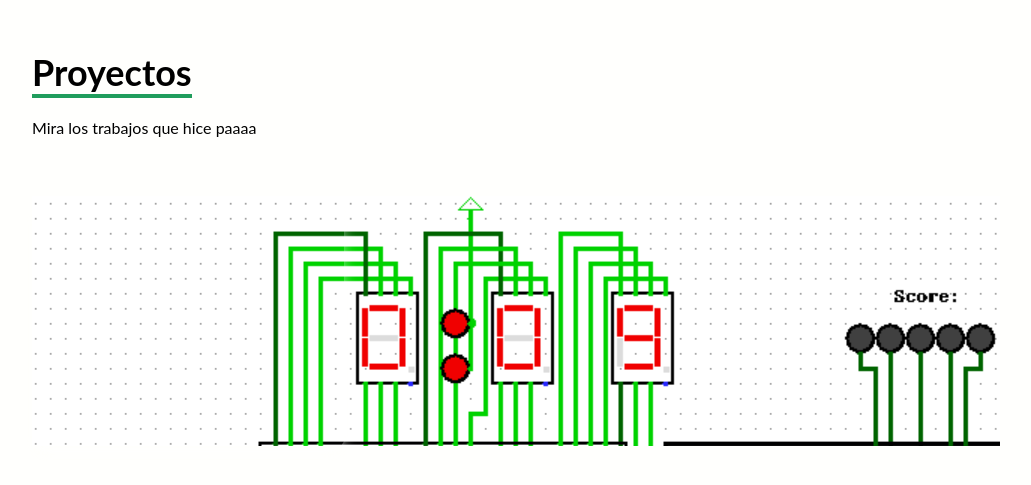
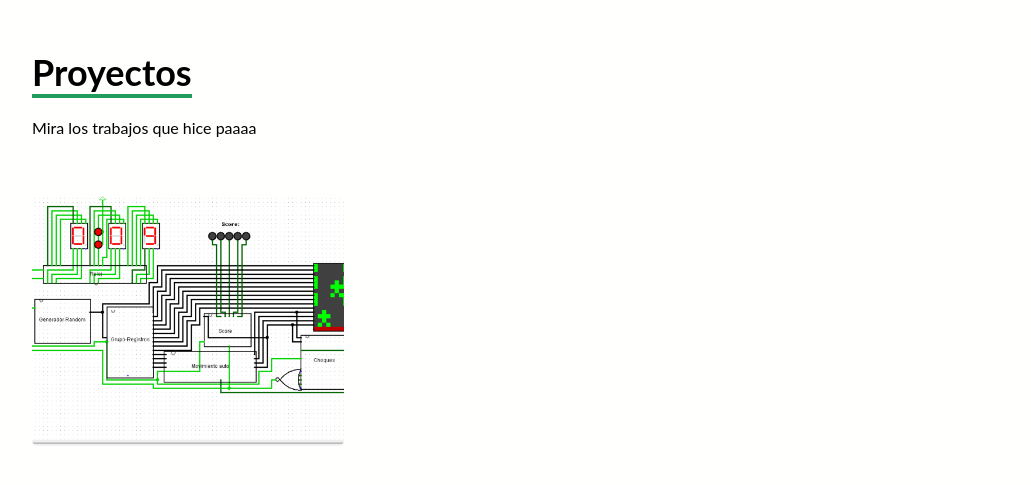
Before and after one commit to Andresdalla/PortfolioWeb, a React (Create React App) app: page / in a window 1280 px wide. Shown: the part 2551-3036 px from the top of the page, without its empty margins (124-1155 px from the left). Built offline with nearby package versions, Linux system fonts and the light colour scheme; the HTML template or start-up script is replaced by a standard one.

Commit message:
detalles del grid mi trabajo

```diff
--- a/src/components/MiTrabajo.jsx
+++ b/src/components/MiTrabajo.jsx
@@ -10,24 +10,23 @@ const MiTrabajo = () => {
                 <p className='py-6'>Mira los trabajos que hice paaaa</p>
             </div>
 
-            <div style={{backgroundImage: `url(${Logisim})`}}
-            className='grid sm:grid-cols-2 md:grid-cols-3 gap-4'>
-                <div className='shadow-lg shadow-[#fffffda9] group container rounded-md
+            <div className='grid sm:grid-cols-2 md:grid-cols-3 gap-4'>
+                <div style={{backgroundImage: `url(${Logisim})`}} className='shadow-lg shadow-[#fffffda9] group container rounded-md
                 flex justify-center items-center mx-auto content-div'>
                     {/* efecto hover */}
-                    <div>
-                        <span>
-
+                    <div className='opacity-0 group-hover:opacity-100'>
+                        <span className='text-2xl font-bold tracking-wider'>
+                            Juego en Logisim
                         </span>
-                        <div>
+                        <div className='pt-8 text-center'>
                             <a href="/">
-                                <button>
-
+                                <button className='text-center rounded-lg px-4 py-3 m-2 bg-white font-bold text-lg'>
+                                    Demo
                                 </button>
                             </a>
                             <a href="/">
-                                <button>
-
+                                <button className='text-center rounded-lg px-4 py-3 m-2 bg-white font-bold text-lg'>
+                                    Code
                                 </button>
                             </a>
                         </div>
--- a/src/index.css
+++ b/src/index.css
@@ -21,7 +21,7 @@
 .content-div:hover {
   background-image: linear-gradient(
   to right,
-  rgba(122,157,255,0.8)
-  hsla(242,74%,61% 0.8)
-  );
+  rgba(122,157,255,0.8),
+  hsla(242,74%,61%,0.8)
+  )!important;
 }
```
